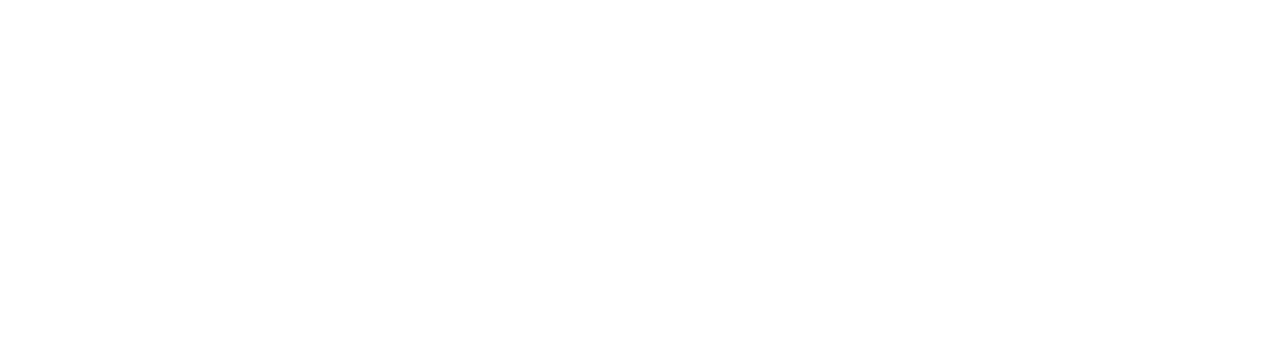
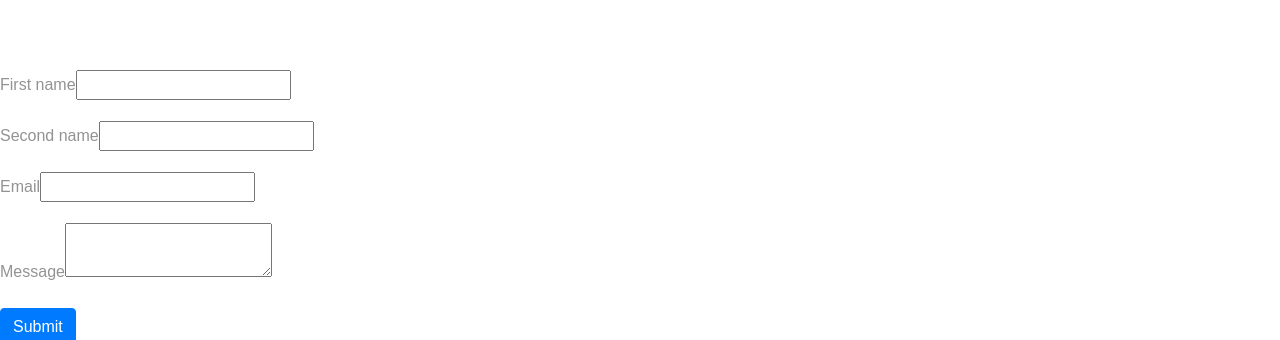
Before and after one commit to vishal616/Portfolio, an Angular app: page / in a window 1280 px wide. Shown: the part 4029-4369 px from the top of the page. Before the commit the page ends 4099 px from the top, so only its background shows below. Built offline with nearby package versions, Linux system fonts and the light colour scheme.

Commit message:
adding contact component

```diff
--- a/src/app/app.component.html
+++ b/src/app/app.component.html
@@ -14,4 +14,5 @@
 	<app-portfolio></app-portfolio>
 	<app-services></app-services>
 	<app-resume></app-resume>
+	<app-contact></app-contact>
 </div>
--- /dev/null
+++ b/src/app/components/contact/contact.component.html
@@ -0,0 +1,21 @@
+<div class="contact-container">
+	<form [formGroup]="contactForm">
+		<div class="form-group">
+			<label>First name</label>
+			<input pattern="[a-zA-Z]+" formControlName="firstName"/>
+		</div>
+		<div class="form-group">
+			<label>Second name</label>
+			<input type="text" formControlName="lastName"/>
+		</div>
+		<div class="form-group">
+			<label>Email</label>
+			<input type="email" formControlName="email"/>
+		</div>
+		<div class="form-group">
+			<label>Message</label>
+			<textarea type="text" formControlName="message"></textarea>
+		</div>
+		<button type="submit" class="btn btn-primary" (click)="submit()">Submit</button>
+	</form>
+</div>
--- /dev/null
+++ b/src/app/components/contact/contact.component.scss
@@ -0,0 +1,3 @@
+.contact-container {
+
+}
--- /dev/null
+++ b/src/app/components/contact/contact.component.ts
@@ -0,0 +1,31 @@
+import {Component, OnInit} from '@angular/core';
+import {FormBuilder, FormGroup, Validators} from '@angular/forms';
+
+@Component({
+	selector: 'app-contact',
+	templateUrl: './contact.component.html',
+	styleUrls: ['./contact.component.scss']
+})
+export class ContactComponent implements OnInit {
+
+	contactForm: FormGroup;
+
+	constructor(private formBuilder: FormBuilder) {
+		this.contactForm = this.formBuilder.group({
+			firstName: [null, [Validators.required, Validators.maxLength(15)]],
+			lastName: [null, [Validators.required, Validators.maxLength(15)]],
+			email: [null, Validators.required],
+			message: [null, Validators.required]
+		});
+	}
+
+	ngOnInit(): void {
+	}
+
+	submit() {
+		console.log(this.contactForm);
+		console.log(this.contactForm.value);
+		console.log(this.contactForm.valid)
+	}
+
+}
```
Also changed, not shown: src/app/app.module.ts (+6 -2 lines).
